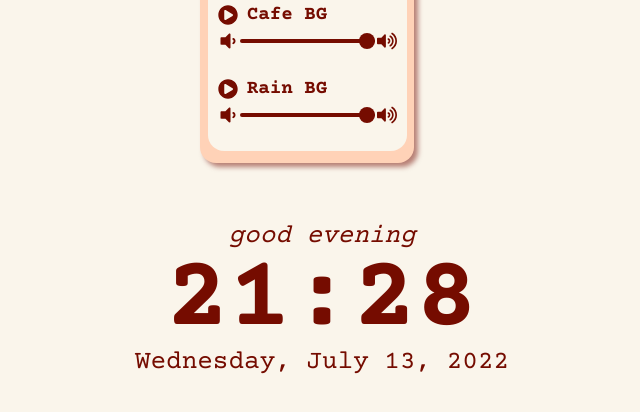
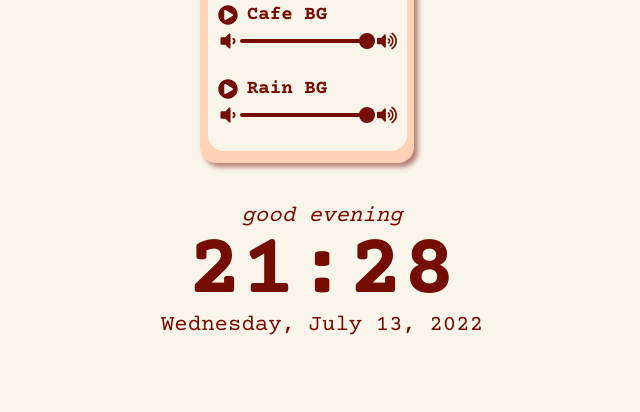
Before and after one commit to lauranimo/salted-egg, a Gatsby site: page / in a window 1280 px wide. Shown: the part 346-758 px from the top of the page, without its empty margins (318-958 px from the left). Built offline with nearby package versions, Linux system fonts and the light colour scheme; Gatsby itself is replaced by a stand-in of ours; no server answers.

Commit message:
why are there 2 timers

```diff
--- a/src/components/index.css
+++ b/src/components/index.css
@@ -247,12 +247,12 @@ input[type=range]::-webkit-slider-thumb {
 }
 
 .greetings-container {
-  position: absolute;
-  margin: auto;
-  top: 72%;
+  position: relative;
+  margin-top: 22%;
+  /* top: 80%;
   right: 0;
-  left: 0;
-  font-size: 325%;
+  left: 0; */
+  font-size: 3.5vw;
   z-index: -100;
 }
 
```
